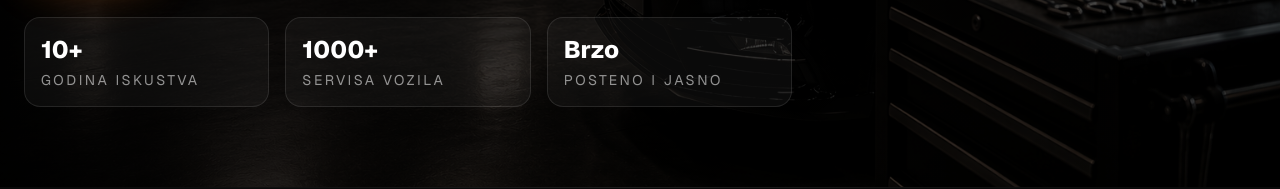
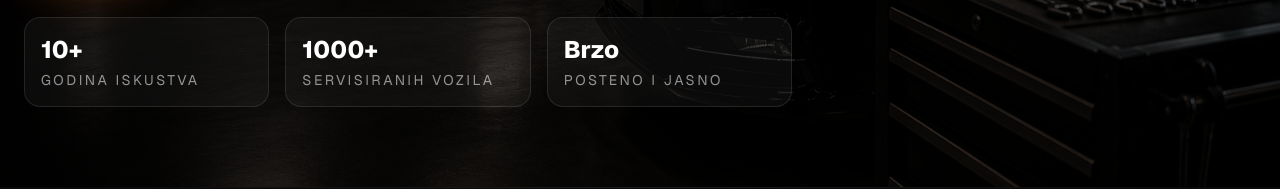
Before and after one commit to KristijanPaus/domi-garage, a Next.js app: page / in a window 1280 px wide. Shown: the part 624-813 px from the top of the page. Built offline with nearby package versions, Linux system fonts and the light colour scheme.

Commit message:
servisiranih

```diff
--- a/components/Hero.tsx
+++ b/components/Hero.tsx
@@ -52,7 +52,7 @@ export default function Hero() {
             <div className="rounded-2xl border border-white/10 bg-white/[0.04] px-4 py-4 backdrop-blur-sm sm:px-4">
               <p className="text-2xl font-extrabold text-white">1000+</p>
               <p className="mt-1 text-xs uppercase tracking-[0.18em] text-white/55 sm:text-sm">
-                Servisa vozila
+                Servisiranih vozila
               </p>
             </div>
             <div className="rounded-2xl border border-white/10 bg-white/[0.04] px-4 py-4 backdrop-blur-sm sm:px-4">
```
